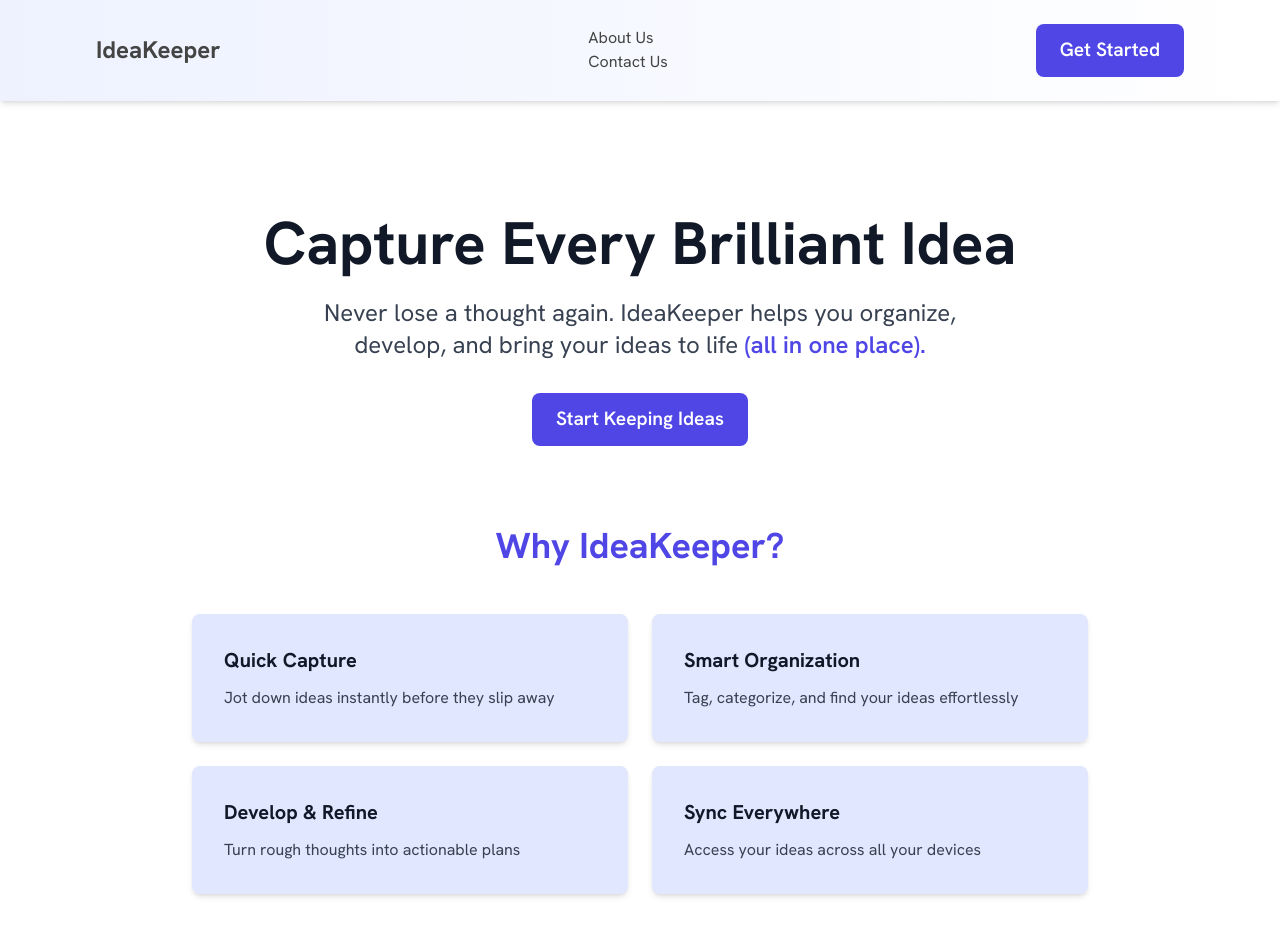
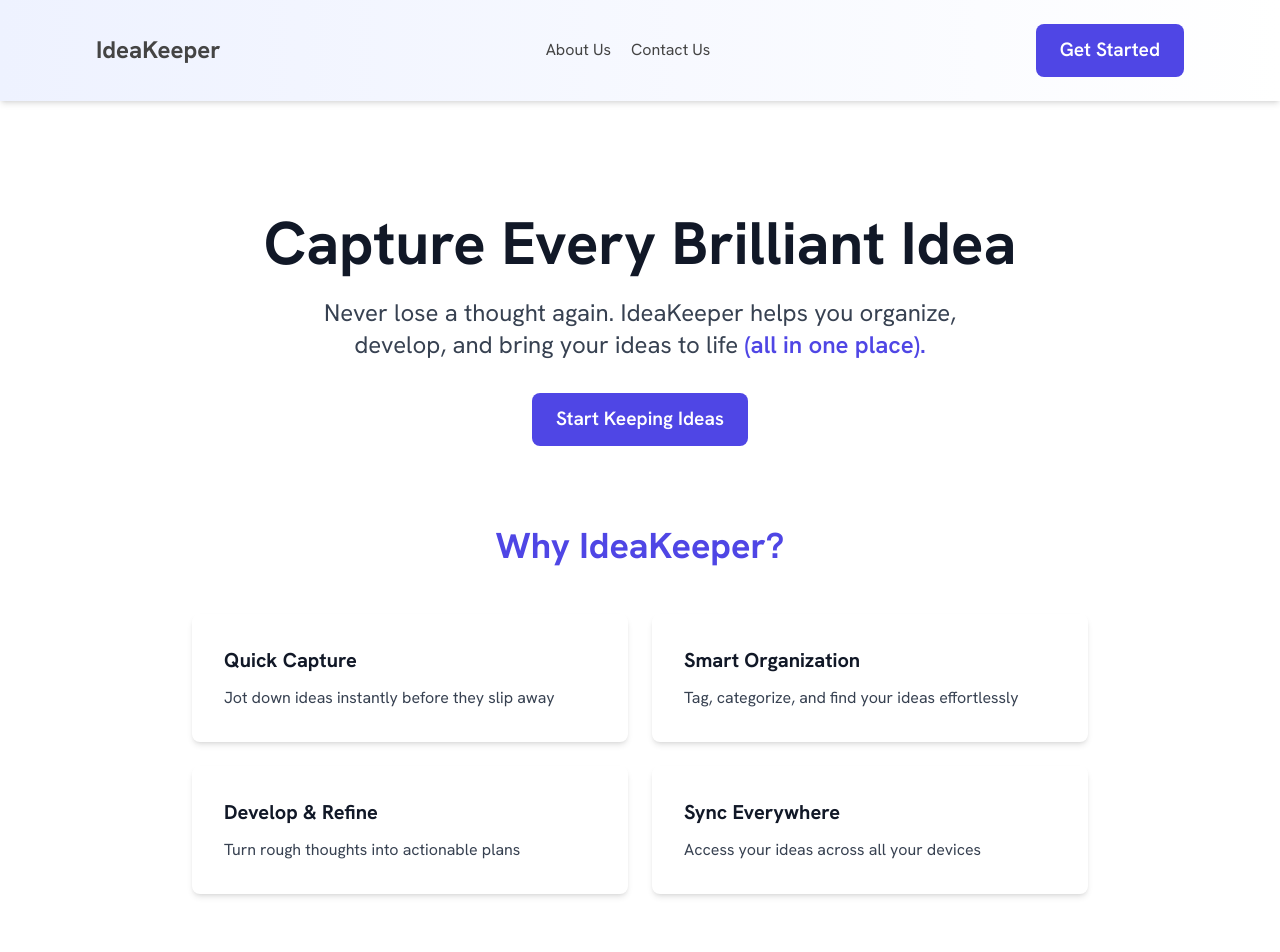
Before and after one commit to HassanRidwan02/ideaKeeper, a React (Vite) app: page / in a window 1280 px wide. Shown: the top 952 px of the page. Built offline with nearby package versions, Linux system fonts and the light colour scheme.

Commit message:
a bit done

```diff
--- a/src/App.css
+++ b/src/App.css
@@ -18,7 +18,12 @@ main {
   margin: auto;
 }
 
-
+ul{
+  display: flex;
+  justify-content: space-between;
+  flex-direction: row;
+  gap: 20px;
+}
 
 .navbar-logo{
   color: #4f46e5;
--- a/src/components/HomeComponents/Home.jsx
+++ b/src/components/HomeComponents/Home.jsx
@@ -29,19 +29,19 @@ export default function Home() {
       <section className="mb-20">
         <h2 className="text-3xl sm:text-4xl font-bold text-indigo-600 text-center mb-12">Why IdeaKeeper?</h2>
         <div className="grid grid-cols-1 sm:grid-cols-2 gap-6 w-full max-w-4xl mx-auto">
-          <div className="bg-indigo-100 p-8 rounded-lg shadow-md hover:shadow-lg transition-shadow">
+          <div className=" p-8 rounded-lg shadow-md hover:shadow-lg transition-shadow">
             <h3 className="text-xl font-bold text-gray-900 mb-3">Quick Capture</h3>
             <p className="text-gray-700">Jot down ideas instantly before they slip away</p>
           </div>
-          <div className="bg-indigo-100 p-8 rounded-lg shadow-md hover:shadow-lg transition-shadow">
+          <div className=" p-8 rounded-lg shadow-md hover:shadow-lg transition-shadow">
             <h3 className="text-xl font-bold text-gray-900 mb-3">Smart Organization</h3>
             <p className="text-gray-700">Tag, categorize, and find your ideas effortlessly</p>
           </div>
-          <div className="bg-indigo-100 p-8 rounded-lg shadow-md hover:shadow-lg transition-shadow">
+          <div className=" p-8 rounded-lg shadow-md hover:shadow-lg transition-shadow">
             <h3 className="text-xl font-bold text-gray-900 mb-3">Develop & Refine</h3>
             <p className="text-gray-700">Turn rough thoughts into actionable plans</p>
           </div>
-          <div className="bg-indigo-100 p-8 rounded-lg shadow-md hover:shadow-lg transition-shadow">
+          <div className=" p-8 rounded-lg shadow-md hover:shadow-lg transition-shadow">
             <h3 className="text-xl font-bold text-gray-900 mb-3">Sync Everywhere</h3>
             <p className="text-gray-700">Access your ideas across all your devices</p>
           </div>
--- a/src/components/NavbarComponents/NavbarAbout.jsx
+++ b/src/components/NavbarComponents/NavbarAbout.jsx
@@ -1,7 +1,8 @@
 export default function NavbarAbout ({children}){
     return (
-        <div className='hidden sm:flex gap-4'>
+        <div className='hidden sm:flex flex-row gap-4' id='links'>
             {children}
         </div>
+
     )
 }
```
